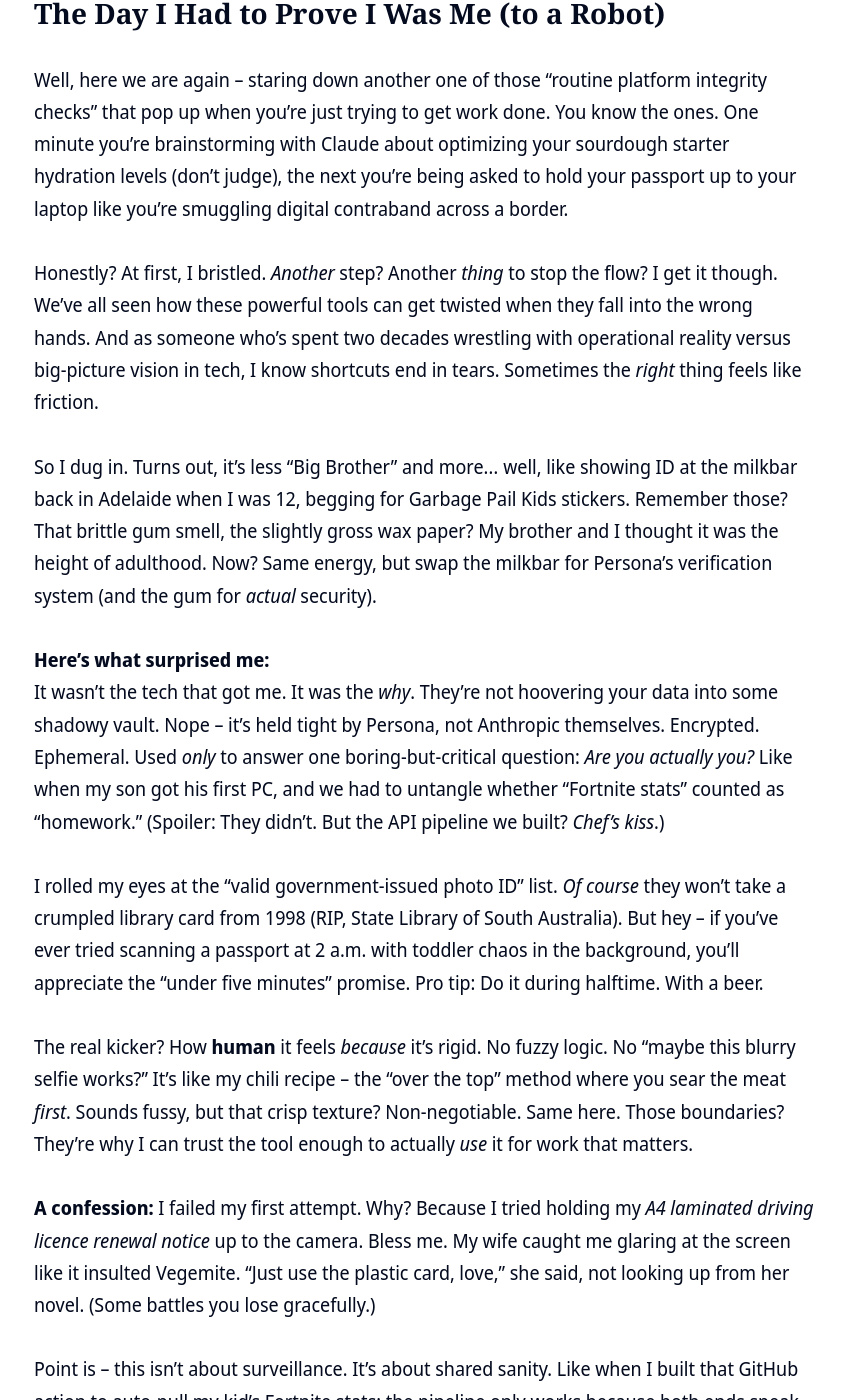
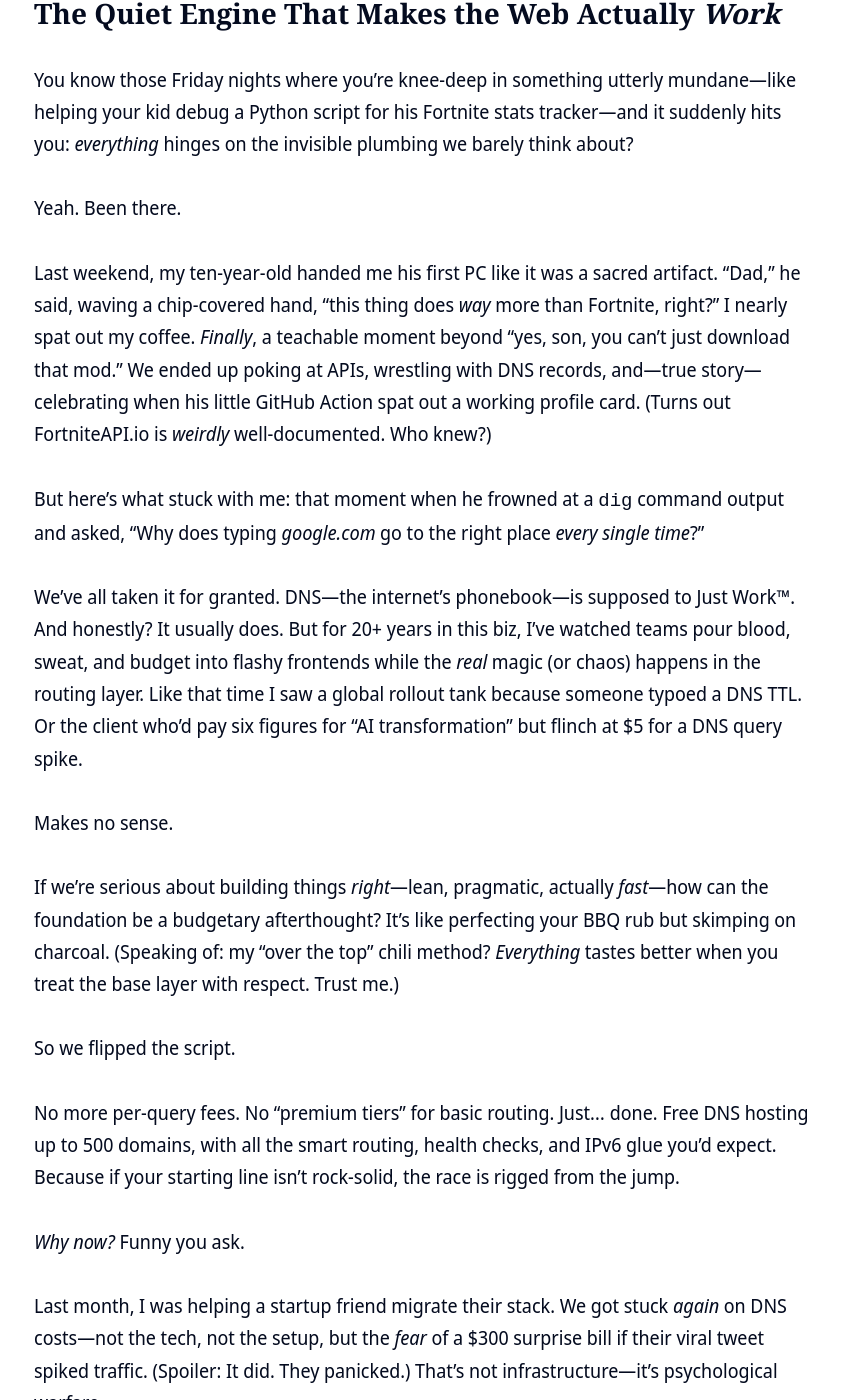
Before and after one commit to clintjb/clintjb.github.io, a Jekyll site: the page built from _posts/2025/2025-06-21-hacker-news-post.md, in a window 1280 px wide and 1400 px high, scrolled down 1138 px. Shown: the whole window, without its empty margins (216-1060 px from the left). Built offline with Jekyll 4.4.1, drawn with Linux system fonts in a browser that asks for light colours; nearby versions of some CDN libraries; some of the changed text lies outside the part shown.

Commit message:
Updated Weekly Post

```diff
--- a/_posts/2025/2025-06-21-hacker-news-post.md
+++ b/_posts/2025/2025-06-21-hacker-news-post.md
@@ -11,27 +11,51 @@ image: '/images/posts/2025/weekly.jpg'
 ---
 ![](/images/posts/2025/weekly.jpg)
 
-_⚠️ **THIS POST IS GENERATED WITH LLMs**: This post is newly generated a few times a week based on trending articles from hacker news. It takes the tone of my writing style, takes the topic from Hacker News - throws in some LLM magic and generates this post. Please be aware I don't read what gets generated here - it means I may agree, I may not - its a crap shoot - its not meant to be an opinion piece but merely [an experiment](https://github.com/clintjb/Weekly-Post) with the services from [OpenRouter](https://openrouter.ai) - last updated Monday 22 June 2026_
+_⚠️ **THIS POST IS GENERATED WITH LLMs**: This post is newly generated a few times a week based on trending articles from hacker news. It takes the tone of my writing style, takes the topic from Hacker News - throws in some LLM magic and generates this post. Please be aware I don't read what gets generated here - it means I may agree, I may not - its a crap shoot - its not meant to be an opinion piece but merely [an experiment](https://github.com/clintjb/Weekly-Post) with the services from [OpenRouter](https://openrouter.ai) - last updated Thursday 25 June 2026_
 
-## The Day I Had to Prove I Was Me (to a Robot)
+## The Quiet Engine That Makes the Web Actually *Work*
 
-Well, here we are again – staring down another one of those “routine platform integrity checks” that pop up when you’re just trying to get work done. You know the ones. One minute you’re brainstorming with Claude about optimizing your sourdough starter hydration levels (don’t judge), the next you’re being asked to hold your passport up to your laptop like you’re smuggling digital contraband across a border.
+You know those Friday nights where you’re knee-deep in something utterly mundane—like helping your kid debug a Python script for his Fortnite stats tracker—and it suddenly hits you: *everything* hinges on the invisible plumbing we barely think about?
 
-Honestly? At first, I bristled. *Another* step? Another *thing* to stop the flow? I get it though. We’ve all seen how these powerful tools can get twisted when they fall into the wrong hands. And as someone who’s spent two decades wrestling with operational reality versus big-picture vision in tech, I know shortcuts end in tears. Sometimes the *right* thing feels like friction.
+Yeah. Been there.
 
-So I dug in. Turns out, it’s less “Big Brother” and more… well, like showing ID at the milkbar back in Adelaide when I was 12, begging for Garbage Pail Kids stickers. Remember those? That brittle gum smell, the slightly gross wax paper? My brother and I thought it was the height of adulthood. Now? Same energy, but swap the milkbar for Persona’s verification system (and the gum for *actual* security).
+Last weekend, my ten-year-old handed me his first PC like it was a sacred artifact. “Dad,” he said, waving a chip-covered hand, “this thing does *way* more than Fortnite, right?” I nearly spat out my coffee. *Finally*, a teachable moment beyond “yes, son, you can’t just download that mod.” We ended up poking at APIs, wrestling with DNS records, and—true story—celebrating when his little GitHub Action spat out a working profile card. (Turns out FortniteAPI.io is *weirdly* well-documented. Who knew?)
 
-**Here’s what surprised me:**
-It wasn’t the tech that got me. It was the *why*. They’re not hoovering your data into some shadowy vault. Nope – it’s held tight by Persona, not Anthropic themselves. Encrypted. Ephemeral. Used *only* to answer one boring-but-critical question: *Are you actually you?* Like when my son got his first PC, and we had to untangle whether “Fortnite stats” counted as “homework.” (Spoiler: They didn’t. But the API pipeline we built? *Chef’s kiss*.)
+But here’s what stuck with me: that moment when he frowned at a `dig` command output and asked, “Why does typing *google.com* go to the right place *every single time*?”
 
-I rolled my eyes at the “valid government-issued photo ID” list. *Of course* they won’t take a crumpled library card from 1998 (RIP, State Library of South Australia). But hey – if you’ve ever tried scanning a passport at 2 a.m. with toddler chaos in the background, you’ll appreciate the “under five minutes” promise. Pro tip: Do it during halftime. With a beer.
+We’ve all taken it for granted. DNS—the internet’s phonebook—is supposed to Just Work™. And honestly? It usually does. But for 20+ years in this biz, I’ve watched teams pour blood, sweat, and budget into flashy frontends while the *real* magic (or chaos) happens in the routing layer. Like that time I saw a global rollout tank because someone typoed a DNS TTL. Or the client who’d pay six figures for “AI transformation” but flinch at $5 for a DNS query spike.
 
-The real kicker? How **human** it feels *because* it’s rigid. No fuzzy logic. No “maybe this blurry selfie works?” It’s like my chili recipe – the “over the top” method where you sear the meat *first*. Sounds fussy, but that crisp texture? Non-negotiable. Same here. Those boundaries? They’re why I can trust the tool enough to actually *use* it for work that matters.
+Makes no sense.
 
-**A confession:** I failed my first attempt. Why? Because I tried holding my *A4 laminated driving licence renewal notice* up to the camera. Bless me. My wife caught me glaring at the screen like it insulted Vegemite. “Just use the plastic card, love,” she said, not looking up from her novel. (Some battles you lose gracefully.)
+If we’re serious about building things *right*—lean, pragmatic, actually *fast*—how can the foundation be a budgetary afterthought? It’s like perfecting your BBQ rub but skimping on charcoal. (Speaking of: my “over the top” chili method? *Everything* tastes better when you treat the base layer with respect. Trust me.)
 
-Point is – this isn’t about surveillance. It’s about shared sanity. Like when I built that GitHub action to auto-pull my kid’s Fortnite stats: the pipeline only works because both ends speak the same language, follow the same rules. No one *wants* to be the jerk banning accounts. But someone’s gotta keep the playground safe so the rest of us can actually *build* cool stuff.
+So we flipped the script.
 
-So yeah. Next time that verification prompt pops up? Don’t sigh. Do it. Then go back to optimizing your biltong recipe or arguing about whether lean principles apply to Lego collections. (Spoiler: They absolutely do.)
+No more per-query fees. No “premium tiers” for basic routing. Just… done. Free DNS hosting up to 500 domains, with all the smart routing, health checks, and IPv6 glue you’d expect. Because if your starting line isn’t rock-solid, the race is rigged from the jump.
 
-Now if you’ll excuse me – my dehydrator’s beeping, and this batch of jerky’s been 24 hours in the making. Some traditions, you don’t cut corners on. 🥩
+*Why now?* Funny you ask.
+
+Last month, I was helping a startup friend migrate their stack. We got stuck *again* on DNS costs—not the tech, not the setup, but the *fear* of a $300 surprise bill if their viral tweet spiked traffic. (Spoiler: It did. They panicked.) That’s not infrastructure—it’s psychological warfare.
+
+At its core, DNS isn’t a “feature.” It’s the heartbeat. The quiet engine that decides whether your user gets served from a server in Hamburg or Helsinki. Whether their request gets routed *around* that DDoS storm. Whether your kid’s Fortnite stats update while you’re arguing over whose turn it is to feed the dehydrator (RIP, jerky project leftovers).
+
+We’ve stripped away the nickel-and-diming. No catches. No “enterprise-only” smoke screens. Just set your records, click “accelerate,” and watch traffic flow through the edge network like chili simmering on low heat—smooth, consistent, and ready when you need it.
+
+And yeah, we’ve been polishing the gears quietly:
+- DNSSEC that *doesn’t* leak your entire domain tree (looking at you, legacy providers).
+- HTTPS/SVCB records for modern connection hints—because TLS handshakes shouldn’t feel like defusing a bomb.
+- Migration tools so smooth, you’ll forget you ever manually copied BIND files at 2 a.m.
+
+But here’s the real shift: **stop treating DNS as a cost center. Start treating it as your secret weapon.**
+
+I’ve spent two decades seeing teams “do digital” by bolting on tech after the fact. Wrong. Your DNS *is* your first line of defense, your optimization lever, your silent growth engine. When it’s free and frictionless? That’s when things get *fun*.
+
+So next time you’re debugging a kid’s side project—or shipping a billion-dollar product—spare a thought for the humble resolver. Pour a whisky (neat, like the good stuff), fire up your terminal, and give it the love it deserves.
+
+After all… the internet’s only as fast as its slowest link. Let’s make sure that link isn’t yours.
+
+*tip of the hat*,
+*Your friendly neighborhood infrastructure nerd*
+*(and aspiring BBQ philosopher)* 🌮
+
+*P.S. If you try migrating your zone this weekend, hit reply. I’ll trade you my biltong recipe for your war stories.*
```
Also changed, not shown: images/posts/2025/weekly.jpg.
